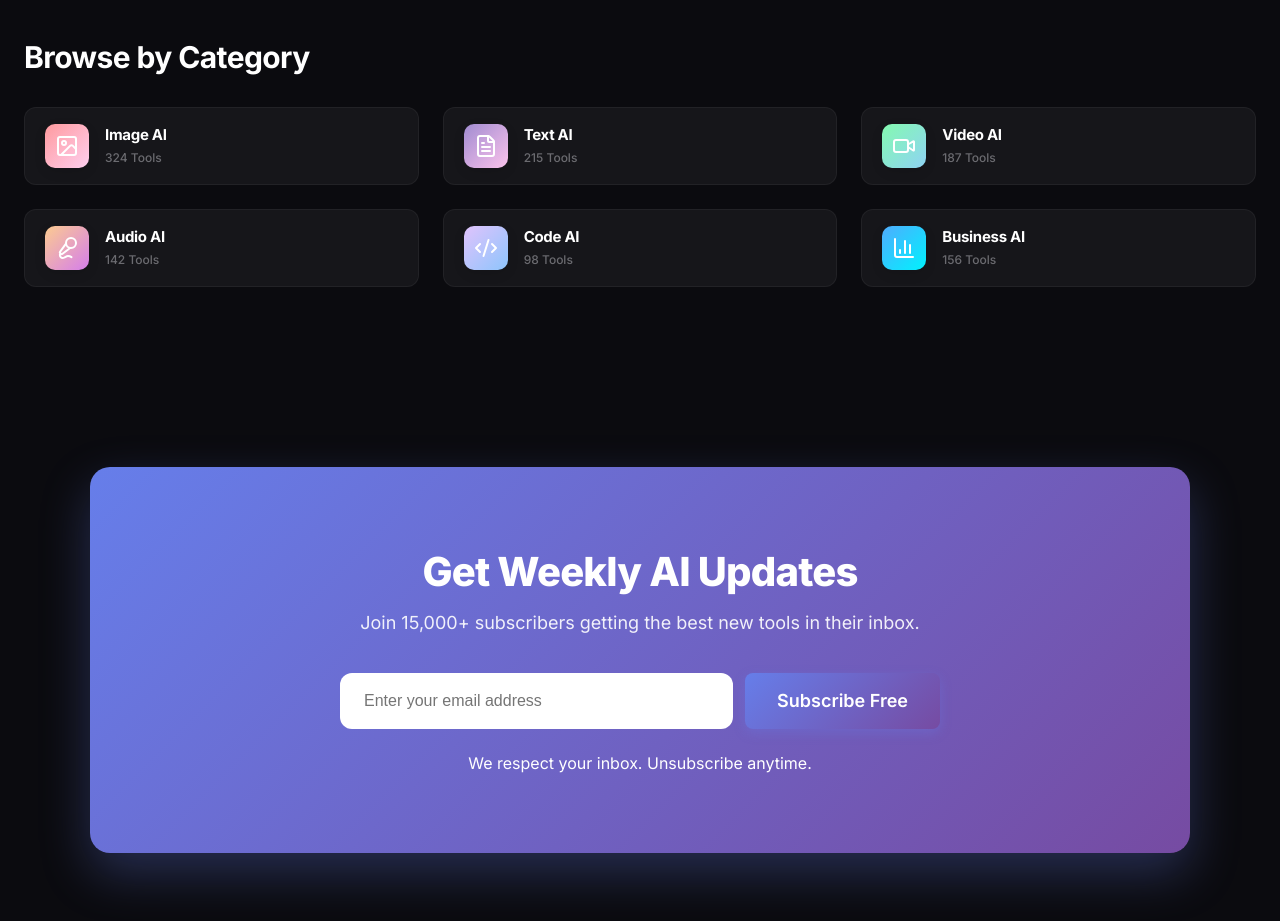
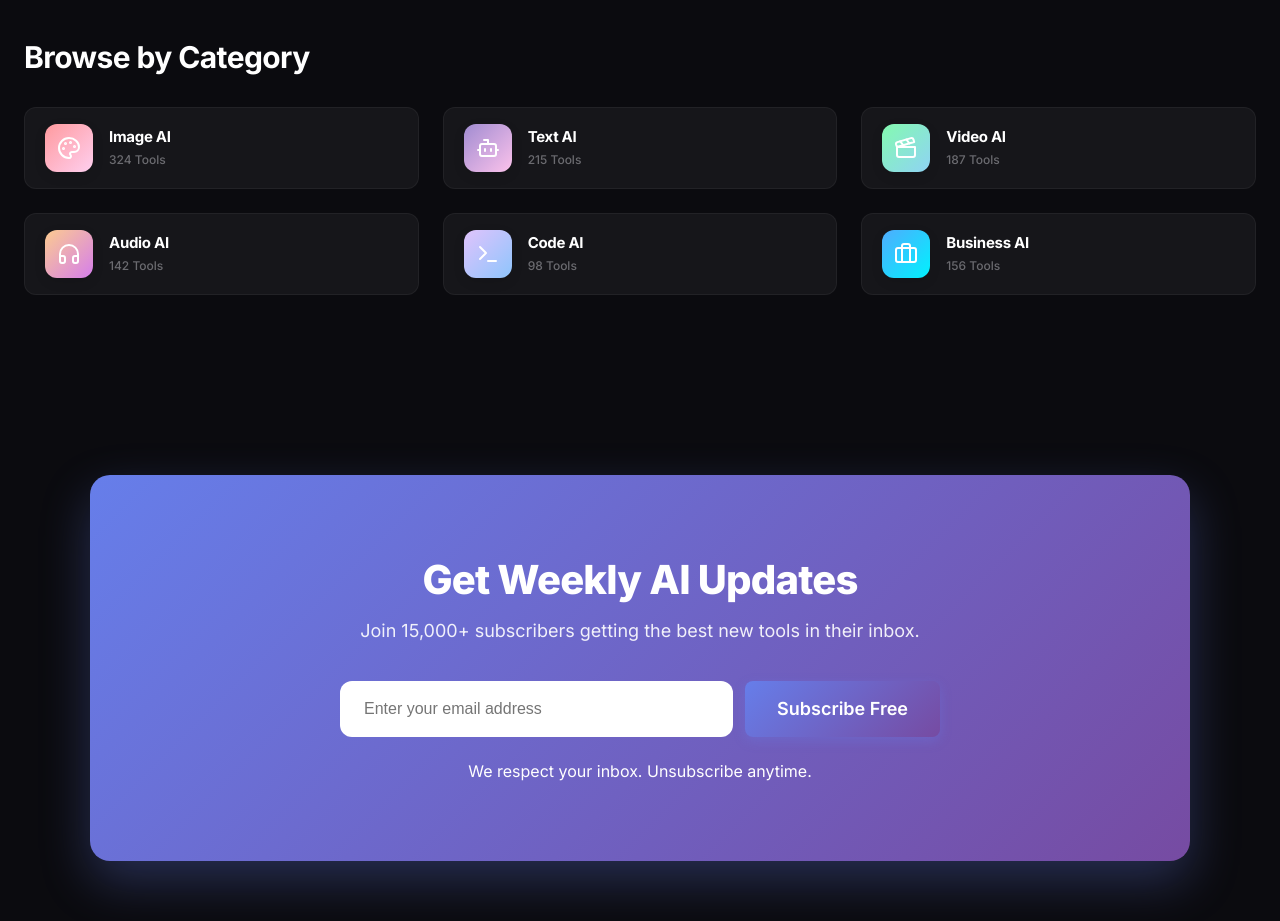
Before and after one commit to freetoolai/freetoolai, a Next.js app: page / in a window 1280 px wide. Shown: the part 2700-3621 px from the top of the page. Built offline with nearby package versions, Linux system fonts and the light colour scheme.

Commit message:
style: Update category icons to premium Lucide set

```diff
--- a/src/components/ui/CategoryCard.js
+++ b/src/components/ui/CategoryCard.js
@@ -1,15 +1,15 @@
 import Link from 'next/link';
 import clsx from 'clsx';
-import { ChevronRight, Image, FileText, Video, Mic2, Code2, BarChart3, Binary, Sparkles } from 'lucide-react';
+import { ChevronRight, Palette, Bot, Clapperboard, Headphones, Terminal, Briefcase, Sparkles } from 'lucide-react';
 import styles from './CategoryCard.module.css';
 
 const IconMap = {
-    'image-ai': Image,
-    'text-ai': FileText,
-    'video-ai': Video,
-    'audio-ai': Mic2,
-    'code-ai': Code2,
-    'business-ai': BarChart3,
+    'image-ai': Palette,
+    'text-ai': Bot,
+    'video-ai': Clapperboard,
+    'audio-ai': Headphones,
+    'code-ai': Terminal,
+    'business-ai': Briefcase,
     'sparkles': Sparkles,
 };
 
--- a/src/components/ui/CategoryCard.module.css
+++ b/src/components/ui/CategoryCard.module.css
@@ -20,9 +20,9 @@
 .iconWrapper {
     width: 44px;
     height: 44px;
-    width: 44px;
-    height: 44px;
-    border-radius: 10px;
+    width: 48px;
+    height: 48px;
+    border-radius: 12px;
     display: flex;
     align-items: center;
     justify-content: center;
```
